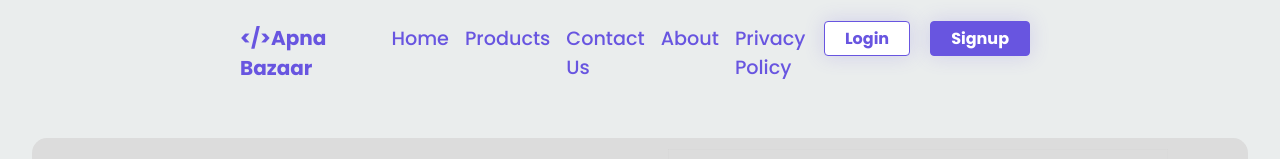
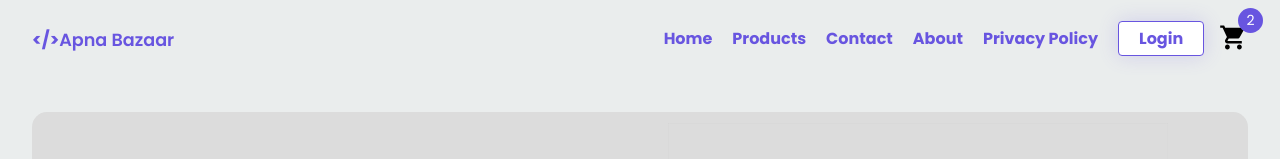
Before and after one commit to CODEwithSAMG/ecomerce-app, a React (Create React App) app: page / in a window 1280 px wide. Shown: the top 159 px of the page. Built offline with nearby package versions, Linux system fonts and the light colour scheme; no server answers.

Commit message:
added nav items through map methd

```diff
--- /dev/null
+++ b/src/Menu.js
@@ -0,0 +1,27 @@
+export const Menu = [
+    {
+        to: "/",
+        label: 'Home',
+        title: "Home"
+    },
+    {
+        to: '/products/',
+        label: 'Products',
+        title: "Products"
+    },
+    {
+        to: '/contact',
+        label: 'Contact',
+        title: 'Contact'
+    },
+    {
+        to: '/about/',
+        label: 'About',
+        title: 'About'
+    },
+    {
+        to: '/privacy-policy/',
+        label: 'Privacy Policy',
+        title: ' Privacy Policy'
+    },
+]
--- a/src/components/cartpage/AddItem.js
+++ b/src/components/cartpage/AddItem.js
@@ -3,10 +3,7 @@ import { NavLink } from "react-router-dom";
 import CartItem from "./CartItem";
 
 const AddItem = () => {
-    const { cart, DeleteCartItem, } = useCartContext();
-    const handleClearAll = () => {
-        localStorage.clear()
-    }
+    const { cart, DeleteCartItem, clearCartItem } = useCartContext();
 
     return (
         <>
@@ -36,7 +33,7 @@ const AddItem = () => {
                         </NavLink>
 
 
-                        <button onClick={handleClearAll}>
+                        <button onClick={clearCartItem}>
                             Clear Cart
                         </button>
                     </div>
--- a/src/components/cartpage/CartItem.js
+++ b/src/components/cartpage/CartItem.js
@@ -17,7 +17,7 @@ const CartItem = ({ image, title, price, count, DeleteCartItem, id, }) => {
 
                 <div >
                     $ {price}
-                </div>
+            </div>
                 <div >
                     in Stock
                 </div>
--- a/src/components/header/Header.js
+++ b/src/components/header/Header.js
@@ -1,47 +1,34 @@
 import { NavLink } from "react-router-dom";
+import { MdShoppingCart } from "react-icons/md"
+import { RxHamburgerMenu } from "react-icons/rx"
+import { Menu } from "../../Menu";
 
 const Header = () => {
   return (
     <header className="navbar">
       <NavLink to="/">
-        <h1 className="font_style_purple">
+        <p className="font_style_purple">
           <b className="font-bold">&lt;/&gt;</b>
           Apna Bazaar
-        </h1>
+        </p>
       </NavLink>
 
+      <RxHamburgerMenu className="hamburger"/>
 
-      <div style={{ display: "flex" }}>
-        <ul className="ui_styles">
-          <li className="list_items">
-            <NavLink to="/" title="Home" >
-              Home
-            </NavLink>
-          </li>
+      <div className="d_flex nav_items_none">
+        <ul className="ui_styles nav_items_none">
+          {Menu.map((curElem, index) => {
 
-          <li className="list_items">
-            <NavLink to="/products/" title="Products" >
-              Products
-            </NavLink>
-          </li>
+            return (
+              <li key={index} className="list_items">
+                <NavLink to={curElem.to}>
+                  {curElem.label}
+                </NavLink>
+              </li>
+            )
+          })}
+        </ul>
 
-          <li>
-            <NavLink to='/contact' title="Contact Us" >
-              Contact Us
-            </NavLink>
-          </li>
-
-          <li>
-            <NavLink to='/about/' title="About" >
-              About
-            </NavLink>
-          </li>
-          <li>
-            <NavLink to='/privacy-policy/' title="About" >
-              Privacy Policy
-            </NavLink>
-          </li>
-        </ul>
 
         <NavLink to='/login' title="Auth">
           <button type="button" className="login_btn">Login</button>
@@ -50,6 +37,11 @@ const Header = () => {
         <NavLink to="/signup" title="Signup">
           <button type="button" className="signup_btn">Signup</button>
         </NavLink>
+
+        <NavLink to="/additem" className="cart_icon">
+          <MdShoppingCart />
+          <span>2</span>
+        </NavLink>
       </div>
     </header>
   );
--- a/src/context/AddToCartContext.js
+++ b/src/context/AddToCartContext.js
@@ -3,14 +3,17 @@ import reducer from "../reducer/AddToCartReducer";
 
 const CartContext = createContext();
 
+var getLocalStorageData;
 const getLocalCartData = () => {
-    let localStorageData = localStorage.getItem("cart")
+    getLocalStorageData = localStorage.getItem("localcart")
 
-    if (!localStorageData) {
+    if (getLocalStorageData === null) {
+        return [];
+    } else if (getLocalStorageData === []) {
         return [];
     }
     else {
-        return JSON.parse(localStorageData)
+        return JSON.parse(getLocalStorageData)
     }
 }
 
@@ -22,19 +25,24 @@ const CartProvider = ({ children }) => {
     const [state, dispatch] = useReducer(reducer, initialState);
 
     const AddToCart = (image, title, rating, description, price, id, singleProduct, count) => {
-        dispatch({ type: "cart", payload: { image, title, rating, description, price, id, singleProduct, count } });
+        dispatch({ type: "ADD_TO_CART", payload: { image, title, rating, description, price, id, singleProduct, count } });
     }
 
     const DeleteCartItem = (id) => {
         dispatch({ type: "deleteCartItem", payload: id });
     }
 
+    const clearCartItem = () => {
+        dispatch({ type: "CLEAR_LOCAL_STORAGE_DATA" })
+        localStorage.removeItem("localcart")
+    }
+
     useEffect(() => {
-        localStorage.setItem("cart", JSON.stringify(state.cart));
+        localStorage.setItem("localcart", JSON.stringify(state.cart));
     }, [state.cart])
 
     return (
-        <CartContext.Provider value={{ ...state, AddToCart, DeleteCartItem }}>
+        <CartContext.Provider value={{ ...state, AddToCart, DeleteCartItem, clearCartItem }}>
             {children}
         </CartContext.Provider>
     );
--- a/src/globals.scss
+++ b/src/globals.scss
@@ -83,9 +83,9 @@ a {
 
   li {
     list-style: none;
-    padding: 0.5rem;
-    font-size: 1.2rem;
-    font-weight: 500;
+    padding: 10px;
+    font-size: 1rem;
+    font-weight: 800;
     color: rgb(104, 85, 224);
   }
 }
@@ -926,7 +926,28 @@ a {
 }
 
 .cart_icon {
-  font-size: 1.5rem;
+  font-size: 1.8rem;
+  margin-top: 5px;
+  margin-left: 5px;
+  position: relative;
+  cursor: pointer;
+
+  span {
+    width: 25px;
+    height: 25px;
+    position: absolute;
+    top: -13px;
+    right: -15px;
+    border: none;
+    border-radius: 100%;
+    // padding: 4px;
+    display: flex;
+    align-items: center;
+    justify-content: center;
+    font-size: 14px;
+    background-color: rgb(104, 85, 224);
+    color: white;
+  }
 }
 
 figure {
@@ -1020,6 +1041,8 @@ figure {
 
 .font_style_purple {
   color: rgb(104, 85, 224);
+  font-size: 1.5rem;
+  font-weight: 600;
 }
 
 .isloading_spinner {
@@ -1427,6 +1450,15 @@ figure {
   }
 }
 
+.hamburger {
+  font-size: 1.6rem;
+  color: rgb(104, 85, 224);
+
+  &:hover {
+    font-size: 1.8rem;
+  }
+}
+
 .bg_color_white {
   background-color: white;
   border-radius: 6px;
@@ -1455,21 +1487,26 @@ figure {
   color: rgb(104, 85, 224);
 }
 
+.d_flex {
+  display: flex;
+}
+
+.hamburger {
+  display: none;
+}
+
 @media screen and (max-width: 600px) {
   .p-10 {
     padding: 0 !important;
   }
 
-  .navbar {
-    display: none;
-  }
-
   .hero-heading {
     font-size: 2rem;
   }
 
   .product {
     width: 100%;
+    height: auto;
     box-shadow: 0px 0px 16px gray;
     border-radius: 6px;
   }
@@ -1657,8 +1694,17 @@ figure {
     margin: auto;
   }
 
-  .font_style_purple {
+  // .font_style_purple {
+  //   display: none;
+  // }
+
+  .nav_items_none {
     display: none;
+    // visibility: hidden;
+  }
+
+  .hamburger {
+    display: block;
   }
 }
 
@@ -1668,11 +1714,19 @@ figure {
   }
 
   .font_style_purple {
-    font-size: 20px;
+    font-size: 1.1rem;
   }
 
   .product-detail-wrapper {
     display: flex !important;
     flex-direction: column !important;
   }
-}
+
+  .navbar {
+    padding: 1rem 2rem;
+  }
+
+  .signup_btn {
+    display: none;
+  }
+}
--- a/src/reducer/AddToCartReducer.js
+++ b/src/reducer/AddToCartReducer.js
@@ -1,6 +1,6 @@
 const AddToCartReducer = (state, action) => {
     switch (action.type) {
-        case "cart":
+        case "ADD_TO_CART":
             let { image, title, rating, price, count } = action.payload;
 
             let cartProduct = { image, title, rating, price, count };
@@ -18,6 +18,12 @@ const AddToCartReducer = (state, action) => {
                 })
             };
 
+        case "CLEAR_LOCAL_STORAGE_DATA":
+            return {
+                ...state,
+                cart: []
+            }
+
         default:
             return state;
     }
```
